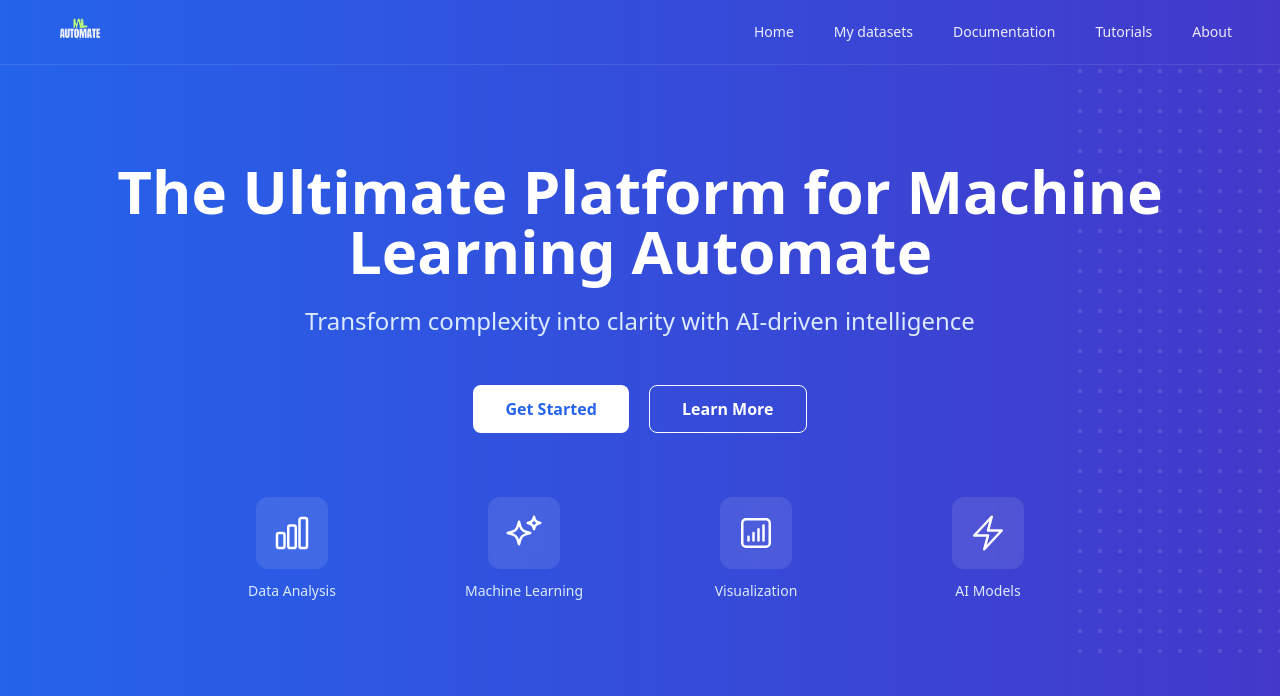
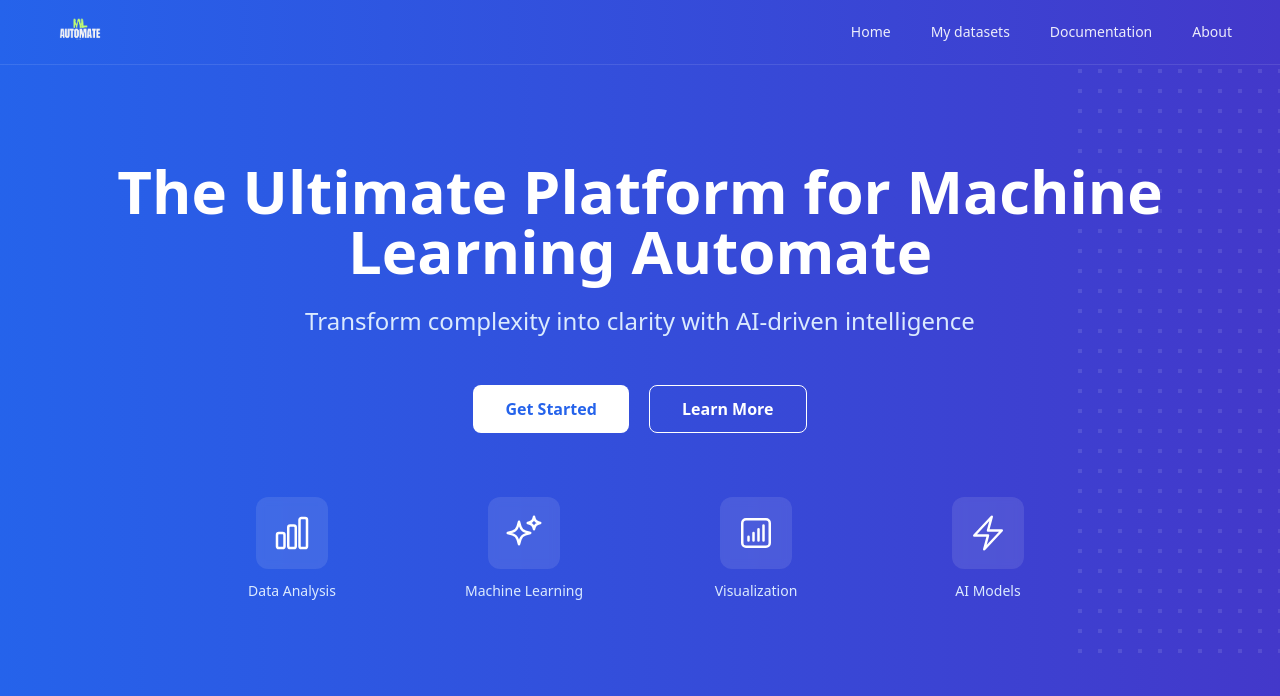
Before and after one commit to Aayush007A/ML_Automate, a Django app: page / in a window 1280 px wide. Shown: the top 696 px of the page. Run offline with Django 5.2, Linux system fonts and the light colour scheme; some libraries are stand-ins or nearby versions.

Commit message:
Code Modified

```diff
--- a/DataFlowDesk/templates/home.html
+++ b/DataFlowDesk/templates/home.html
@@ -265,7 +265,7 @@
         <!-- About Us Section -->
         <div class="grid grid-cols-1 lg:grid-cols-2 gap-16 mb-20">
             <div class="text-white">
-                <h2 class="text-3xl font-bold mb-6">About MLAutomate.ai</h2>
+                <h2 class="text-3xl font-bold mb-6" id = "about_section">About MLAutomate.ai</h2>
                 <div class="space-y-4">
                     <p class="text-blue-100">
                         Founded by a team of data scientists and ML engineers, MLAutomate.ai emerged from the need for a more intuitive and powerful machine learning platform.
--- a/DataFlowDesk/templates/includes/navbar.html
+++ b/DataFlowDesk/templates/includes/navbar.html
@@ -27,12 +27,12 @@
                         <span class="relative z-10">Documentation</span>
                         <div class="absolute inset-0 bg-white/10 rounded-lg opacity-0 group-hover:opacity-100 transition-opacity duration-200"></div>
                     </a>
-                    <a href="{% url 'tutorials' %}" class="relative px-4 py-2 rounded-lg text-sm font-medium text-white/90 hover:text-white group">
+                    {% comment %} <a href="{% url 'tutorials' %}" class="relative px-4 py-2 rounded-lg text-sm font-medium text-white/90 hover:text-white group">
                         <span class="relative z-10">Tutorials</span>
                         <div class="absolute inset-0 bg-white/10 rounded-lg opacity-0 group-hover:opacity-100 transition-opacity duration-200"></div>
-                    </a>
+                    </a> {% endcomment %}
 
-                    <a href="#" class="relative px-4 py-2 rounded-lg text-sm font-medium text-white/90 hover:text-white group">
+                    <a href="{% url 'home' %}#about_section" class="relative px-4 py-2 rounded-lg text-sm font-medium text-white/90 hover:text-white group">
                         <span class="relative z-10">About</span>
                         <div class="absolute inset-0 bg-white/10 rounded-lg opacity-0 group-hover:opacity-100 transition-opacity duration-200"></div>
                     </a>
--- a/DataFlowDesk/templates/tutorials.html
+++ b/DataFlowDesk/templates/tutorials.html
@@ -10,7 +10,7 @@
 
     <div class="container mx-auto px-4 sm:px-6 lg:px-8 py-8">
         <div class="bg-white/90 backdrop-blur-xl shadow-lg rounded-2xl p-8 border border-white/20 transition-all duration-300 hover:shadow-xl">
-            <h2 class="text-3xl font-bold text-transparent bg-clip-text bg-gradient-to-r from-violet-600 to-indigo-600 text-center mb-8">Learn ru2ya.AI</h2>
+            <h2 class="text-3xl font-bold text-transparent bg-clip-text bg-gradient-to-r from-violet-600 to-indigo-600 text-center mb-8">Learn MLAutomate.ai</h2>
 
             <!-- Tutorial Grid -->
             <div class="grid gap-8 grid-cols-1 lg:grid-cols-2 xl:grid-cols-3">
```
